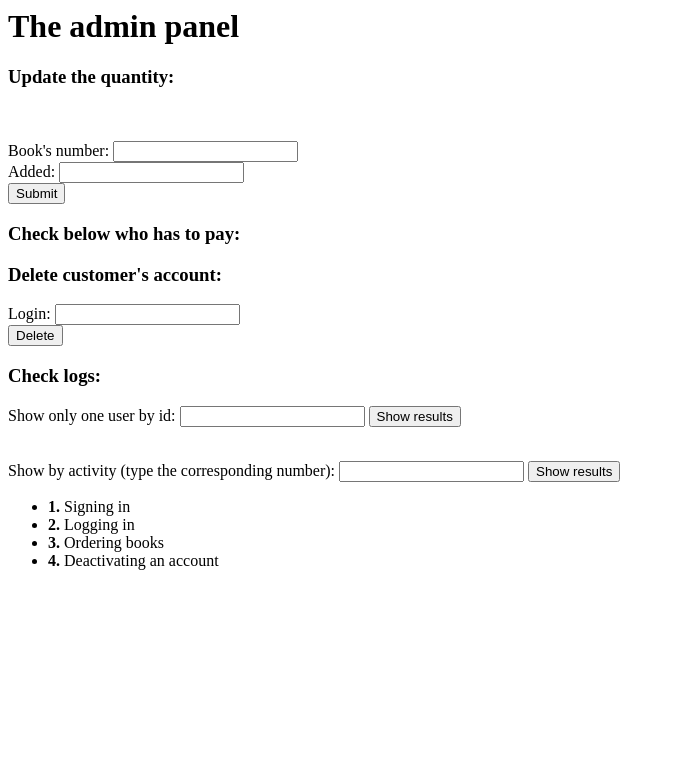
After one commit to 4neta/audit_log_service, a Flask app: template templates/admin.html in a window 1280 px wide. The commit adds this page. Shown: the top 783 px of the page, without its empty margins (0-675 px from the left). Run offline with Flask 2, Linux system fonts and the light colour scheme; the template is opened without the code that fills it, so the values that code supplies are empty.

Commit message:
Add admin page and update quantity functionality

```diff
--- a/app.py
+++ b/app.py
@@ -13,7 +13,6 @@ app.config['SQLALCHEMY_DATABASE_URI'] = 'sqlite:///data.db'
 class Book(db.Model):
     __tablename__ = 'books'
 
-    # TODO: Adjust parameters of columns
     book_id = db.Column(db.Integer, primary_key=True, unique=True, autoincrement=True)
     title = db.Column(db.String(length=50))
     author = db.Column(db.String(length=30))
@@ -82,15 +81,30 @@ class Audit(db.Model):
         self.event = event
         self.time = time
 
-with sql.connect("data.db") as con:
-    cur = con.cursor()
-#    cur.execute("INSERT INTO books (title, author, quantity, price) VALUES (?,?,?,?)",("","", , ) )
-    cur.execute("DELETE FROM people WHERE is_admin == 0")
-    con.commit()
+app = Flask(__name__)
+db = SQLAlchemy(app)
+app.config['SQLALCHEMY_DATABASE_URI'] = 'sqlite:///data.db'
 
 @app.route("/")
 def index():
     return render_template("index.html")
+
+@app.route("/login", methods = ['POST','GET'])
+def login():
+    if request.method == 'POST':
+        login = request.form['login']
+        password = request.form['password']
+        hashpass = password
+
+        with sql.connect("data.db") as con:
+            cur = con.cursor()
+            cur.execute("SELECT * FROM people WHERE login = ? AND hashpass = ?", (login, hashpass))
+            con.commit()
+            if not cur.fetchone():
+                return render_template("index.html", msg="Login failed")
+            else:
+                return render_template("store.html", username=login, books=Book.query.all(), people=Person.query.all())
+            con.close()
 
 @app.route("/signin", methods = ['POST','GET'])
 def signin():
@@ -100,19 +114,78 @@ def signin():
         newlogin = request.form['newlogin']
         newpass = request.form['newpass']
         phone = request.form['phone']
+        hashpass = newpass
+
         try:
             with sql.connect("data.db") as con:
                 cur = con.cursor()
-                cur.execute("INSERT INTO people (name, surname, login, hashpass, charged, phone, is_admin) VALUES (?,?,?,?,?,?,?)",(name,surname,newlogin,hash(newpass),0,phone,False) )
+                cur.execute("INSERT INTO people (name, surname, login, hashpass, charged, phone, is_admin) VALUES (?,?,?,?,?,?,?)",(name,surname,newlogin,hashpass,0,phone,False) )
                 con.commit()
+                return render_template("store.html", books=Book.query.all())
         except:
             con.rollback()
             return render_template("index.html", msg="Please try again")
         con.close()
-        return render_template("store.html")
 
-@app.route("/store")
-def show_books():
-    return render_template("store.html", books=Book.query.all())
+@app.route("/adminlog", methods = ['POST', 'GET'])
+def adminlog():
+    if request.method == 'POST':
+        adminlogin = request.form['adminlogin']
+        adminpass = request.form['adminpass']
+        adminhashpass = adminpass
+
+        try:
+            with sql.connect("data.db") as con:
+                cur = con.cursor()
+                cur.execute("SELECT * FROM people WHERE login = '" + adminlogin + "' AND hashpass = '" + adminhashpass + "' AND is_admin = 1")
+                con.commit()
+                if not cur.fetchone():
+                    return render_template("index.html", msg="Login failed")
+                else:
+                    return render_template("admin.html", adminlogin=adminlogin, books=Book.query.all(), people=Person.query.all())
+                con.close()
+        except:
+            con.rollback()
+            return render_template("index.html", msg="Please try again")
+
+@app.route("/buy", methods = ['POST', 'GET'])
+def buy():
+    pass
+
+@app.route("/updatequantity", methods = ['POST', 'GET'])
+def updatequantity():
+    if request.method == 'POST':
+        book_id = request.form['book_id']
+        add = request.form['add']
+        try:
+            with sql.connect("data.db") as con:
+                cur = con.cursor()
+                cur.execute("SELECT quantity FROM books WHERE book_id = ?", (book_id,))
+                con.commit()
+                quantity = cur.fetchall()[0][0]
+                newquantity = int(quantity) + int(add)
+
+                cur.execute("UPDATE books SET quantity = ? WHERE book_id = ?", (newquantity, book_id))
+                con.commit()
+
+                if not cur.fetchone():
+                    return render_template("admin.html", msg="Book not found", books=Book.query.all(), people=Person.query.all())
+                else:
+                    return render_template("admin.html", msg="The quantity for this book has been updated", books=Book.query.all(), people=Person.query.all())
+                con.close()
+        except:
+            con.rollback()
+            return render_template("admin.html", msg="Please try again", books=Book.query.all(), people=Person.query.all())
+
+@app.route("/deleteperson", methods = ['POST', 'GET'])
+def deleteperson():
+    pass
+
+@app.route("/showlog", methods = ['POST', 'GET'])
+def showlog():
+    pass
 
 app.run(debug=True, host="127.0.0.1", port=3000)
+
+# TODO's:
+# Could use the Flask-Login module instead of searching the database
--- /dev/null
+++ b/templates/admin.html
@@ -0,0 +1,64 @@
+<html>
+    <body>
+        <h1>The admin panel</h1>
+
+        <form action = "/updatequantity" method = "POST">
+        <h3>Update the quantity:</h3>
+        {{ msg }} <br>
+        <ul>
+            {% for book in books %}
+            <li>{{ book.book_id }}. {{ book.author }} - <b>{{ book.title }}</b> - {{ book.quantity }} </a></li>
+            {% endfor %}
+        </ul>
+        <div>
+            Book's number: <input type="text" name="book_id"> <br>
+            Added: <input type="text" name="add"> <br>
+            <input type="submit" value="Submit"> <br>
+        </div>
+        </form>
+
+        <h3>Check below who has to pay:</h3>
+        <div>
+            <ul>
+                {% for person in people %}
+                {% if person.charged %}
+                <li>{{ person.name }} {{ person.surname }} - <b>{{ person.charged }}</b> - {{ person.phone }} </a></li>
+                {% endif %}
+                {% endfor %}
+            </ul>
+        </div>
+
+        <!-- TODO -->
+        <form action = "/deleteperson" method = "POST">
+        <h3>Delete customer's account:</h3>
+        <div>
+            Login: <input type="text" name="deleteperson"> <br>
+            <input type="submit" value="Delete">
+        </div>
+        </form>
+
+        <!-- TODO -->
+        <form action = "/showlog" method = "POST">
+        <h3>Check logs:</h3>
+        <div>
+            Show only one user by id: <input type="text" name="id"> <input type="submit" value="Show results"> <br>
+            <div>
+                <ul>
+                    {% for person in people %}
+                    <li><b>{{ person.person_id }}.</b>  {{ person.name }} {{ person.surname }} - {{ person.charged }} - {{ person.phone }} </span></a></li>
+                    {% endfor %}
+                </ul>
+            </div>
+
+            <br>
+            Show by activity (type the corresponding number): <input type="text" name="choice"> <input type="submit" value="Show results"> <br>
+            <ul>
+                <li><b>1.</b> Signing in</li>
+                <li><b>2.</b> Logging in</li>
+                <li><b>3.</b> Ordering books</li>
+                <li><b>4.</b> Deactivating an account</li>
+            </ul>
+        </div>
+        </form>
+    </body>
+</html>
```
Also changed, not shown: templates/index.html (+10 -1 lines), templates/store.html (+22 -6 lines).
